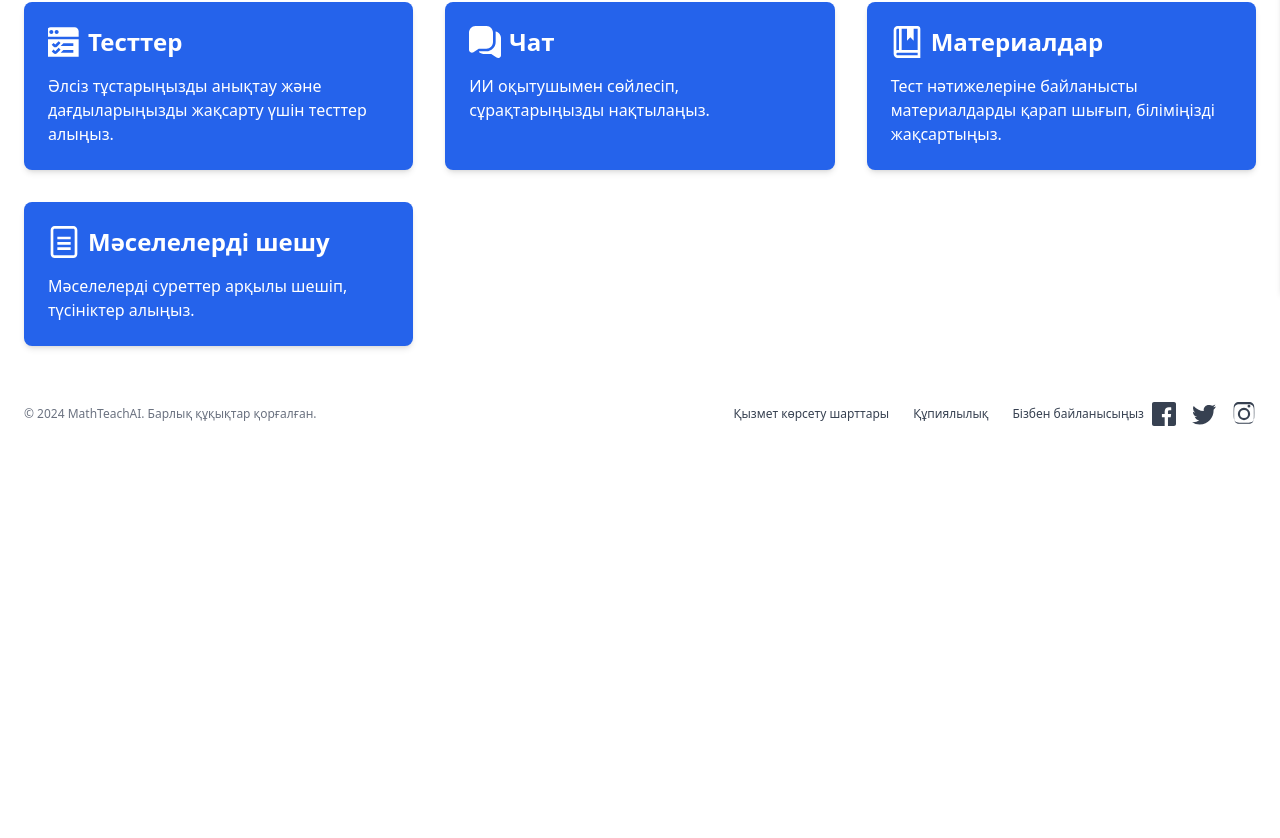
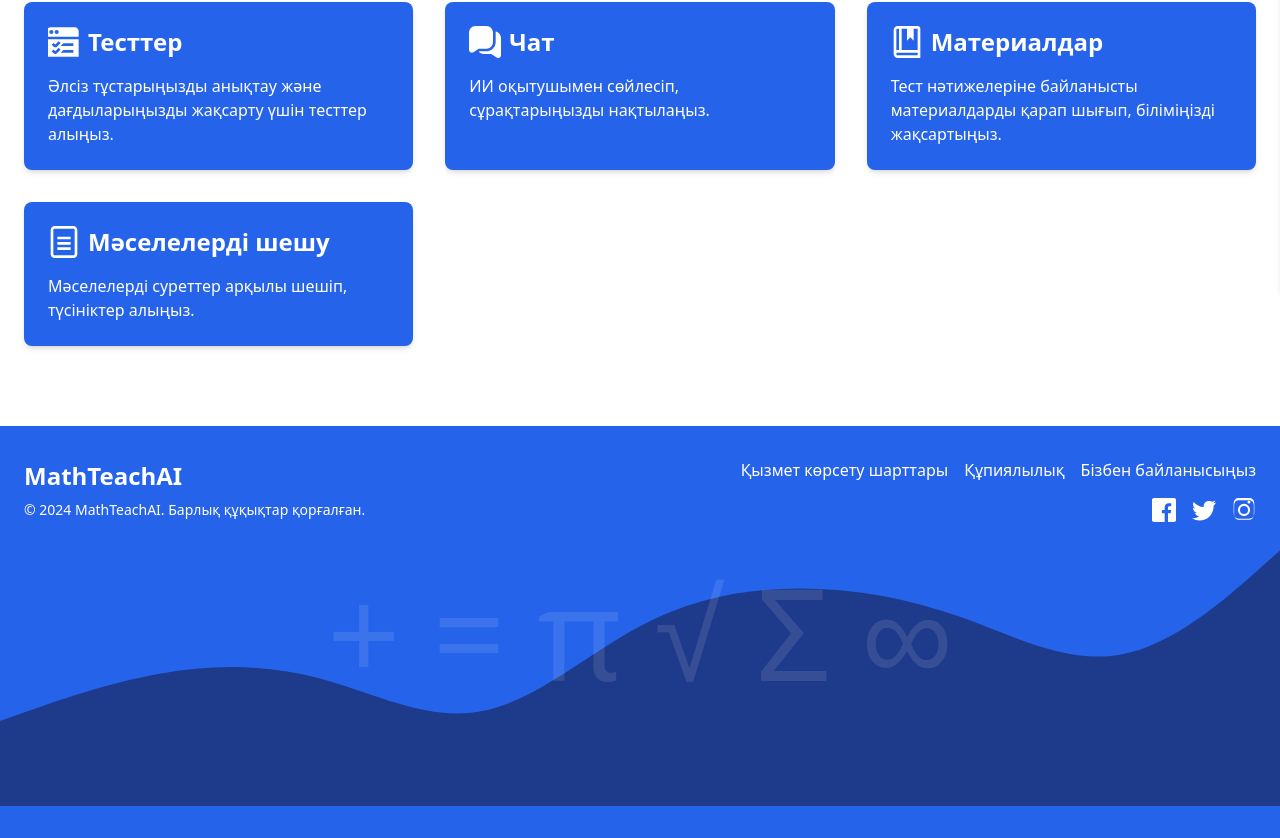
Before and after one commit to Alzhandar/MathBilimAI-client, a Next.js app: page /dashboard in a window 1280 px wide. Shown: the part 507-1345 px from the top of the page. Before the commit the page ends 957 px from the top, so only its background shows below. Built offline with nearby package versions, Linux system fonts and the light colour scheme.

Commit message:
add footer

```diff
--- a/pages/dashboard.tsx
+++ b/pages/dashboard.tsx
@@ -2,9 +2,9 @@ import React, { useEffect, useState } from 'react';
 import Link from 'next/link';
 
 const texts = [
-    'ҰБТ-ға дайындалу үшін ең жақсы ресурстар.',
-    'Математика бойынша кеңестер мен әдістер.',
-    'ҰБТ-ға табысты өту үшін қажетті ақпарат.'
+    'ҰБТ-ға дайындалу үшін ',
+    'Математика бойынша кеңестер',
+    'ҰБТ-ға табысты өту үшін .'
 ];
 
 const Dashboard = () => {
@@ -44,7 +44,6 @@ const Dashboard = () => {
                             </p>
                         </div>
 
-                        {/* New Section for Call-to-Action */}
                         <div className="text-center bg-blue-100 p-6 rounded-lg shadow-md space-y-4">
                             <h2 className="text-2xl font-bold text-blue-800">Сіздің білім деңгейіңізді тексеріңіз!</h2>
                             <p className="text-lg text-blue-700">
@@ -91,7 +90,6 @@ const Dashboard = () => {
                                     <p>Тест нәтижелеріне байланысты материалдарды қарап шығып, біліміңізді жақсартыңыз.</p>
                                 </a>
                             </Link>
-                            {/* New Card for Task Solutions */}
                             <Link href="/solutions" legacyBehavior>
                                 <a className="group block p-6 rounded-lg shadow-md bg-blue-600 text-white hover:bg-blue-700 transition duration-300 cursor-pointer">
                                     <div className="flex items-center mb-4">
@@ -107,42 +105,64 @@ const Dashboard = () => {
                     </div>
                 </section>
             </main>
-            <footer className="flex flex-col gap-2 sm:flex-row py-6 w-full items-center px-4 md:px-6 bg-white">
-                <p className="text-xs text-gray-500">&copy; 2024 MathTeachAI. Барлық құқықтар қорғалған.</p>
-                <nav className="sm:ml-auto flex gap-4 sm:gap-6">
-                    <Link href="#" prefetch={false} legacyBehavior>
-                        <a className="text-xs text-gray-700 hover:underline underline-offset-4">Қызмет көрсету шарттары</a>
+            <footer className="relative bg-blue-600 text-white py-8 mt-12 overflow-hidden">
+                <div className="absolute inset-0">
+                    <div className="flex flex-wrap justify-center items-center w-full h-full opacity-10">
+                        <span className="text-9xl mx-4">+</span>
+                        <span className="text-9xl mx-4">=</span>
+                        <span className="text-9xl mx-4">π</span>
+                        <span className="text-9xl mx-4">√</span>
+                        <span className="text-9xl mx-4">Σ</span>
+                        <span className="text-9xl mx-4">∞</span>
+                    </div>
+                </div>
+                <div className="container mx-auto px-4 md:px-6 relative z-10">
+                    <div className="flex flex-wrap justify-between items-center">
+                        <div className="w-full sm:w-auto text-center sm:text-left">
+                            <h3 className="text-2xl font-bold">MathTeachAI</h3>
+                            <p className="text-sm mt-2">&copy; 2024 MathTeachAI. Барлық құқықтар қорғалған.</p>
+                        </div>
+                        <div className="w-full sm:w-auto mt-4 sm:mt-0 text-center sm:text-right">
+                            <nav className="flex flex-wrap justify-center sm:justify-end gap-4">
+                                <Link href="#" legacyBehavior>
+                                    <a className="text-white hover:underline">Қызмет көрсету шарттары</a>
                                 </Link>
-                    <Link href="#" prefetch={false} legacyBehavior>
-                        <a className="text-xs text-gray-700 hover:underline underline-offset-4">Құпиялылық</a>
+                                <Link href="#" legacyBehavior>
+                                    <a className="text-white hover:underline">Құпиялылық</a>
                                 </Link>
-                    <Link href="#" prefetch={false} legacyBehavior>
-                        <a className="text-xs text-gray-700 hover:underline underline-offset-4">Бізбен байланысыңыз</a>
+                                <Link href="#" legacyBehavior>
+                                    <a className="text-white hover:underline">Бізбен байланысыңыз</a>
                                 </Link>
                             </nav>
-                <div className="flex gap-4 mt-4 sm:mt-0">
-                    <Link href="https://www.facebook.com" prefetch={false} legacyBehavior>
-                        <a className="text-gray-700 hover:text-blue-600" aria-label="Facebook">
+                            <div className="flex justify-center sm:justify-end gap-4 mt-4">
+                                <Link href="https://www.facebook.com" legacyBehavior>
+                                    <a className="text-white hover:text-blue-400" aria-label="Facebook">
                                         <svg xmlns="http://www.w3.org/2000/svg" viewBox="0 0 24 24" width="24" height="24" fill="currentColor">
                                             <path d="M22 0H2C.895 0 0 .895 0 2v20c0 1.105.895 2 2 2h10.68v-8.708H9.897v-3.394h2.783V9.57c0-2.754 1.665-4.25 4.095-4.25 1.164 0 2.165.087 2.457.126v2.85h-1.684c-1.322 0-1.577.629-1.577 1.551v2.035h3.154l-.411 3.394h-2.743V24H22c1.105 0 2-.895 2-2V2c0-1.105-.895-2-2-2z"/>
                                         </svg>
                                     </a>
                                 </Link>
-                    <Link href="https://www.twitter.com" prefetch={false} legacyBehavior>
-                        <a className="text-gray-700 hover:text-blue-400" aria-label="Twitter">
+                                <Link href="https://www.twitter.com" legacyBehavior>
+                                    <a className="text-white hover:text-blue-400" aria-label="Twitter">
                                         <svg xmlns="http://www.w3.org/2000/svg" viewBox="0 0 24 24" width="24" height="24" fill="currentColor">
                                             <path d="M24 4.557a9.838 9.838 0 01-2.828.775 4.933 4.933 0 002.165-2.723 9.865 9.865 0 01-3.127 1.197A4.92 4.92 0 0016.616 3c-2.717 0-4.92 2.204-4.92 4.92 0 .386.044.762.127 1.122-4.088-.205-7.715-2.163-10.141-5.142a4.905 4.905 0 00-.666 2.473 4.92 4.92 0 002.19 4.096 4.904 4.904 0 01-2.228-.616v.062c0 2.39 1.701 4.384 3.955 4.833a4.942 4.942 0 01-2.224.084c.628 1.956 2.445 3.377 4.6 3.418a9.865 9.865 0 01-6.1 2.102c-.396 0-.787-.023-1.175-.069a13.9 13.9 0 007.548 2.212c9.057 0 14.01-7.502 14.01-14.009 0-.213-.004-.426-.014-.637A10.01 10.01 0 0024 4.557z"/>
                                         </svg>
                                     </a>
                                 </Link>
-                    <Link href="https://www.instagram.com" prefetch={false} legacyBehavior>
-                        <a className="text-gray-700 hover:text-pink-600" aria-label="Instagram">
+                                <Link href="https://www.instagram.com" legacyBehavior>
+                                    <a className="text-white hover:text-pink-600" aria-label="Instagram">
                                         <svg xmlns="http://www.w3.org/2000/svg" viewBox="0 0 24 24" width="24" height="24" fill="currentColor">
                                             <path d="M12 2.163c3.204 0 3.584.012 4.849.07 1.366.062 2.633.333 3.608 1.309.976.975 1.247 2.242 1.309 3.608.058 1.265.07 1.645.07 4.849 0 3.204-.012 3.584-.07 4.849-.062 1.366-.333 2.633-1.309 3.608-.975.976-2.242 1.247-3.608 1.309-1.265.058-1.645.07-4.849.07-3.204 0-3.584-.012-4.849-.07-1.366-.062-2.633-.333-3.608-1.309-.976-.975-1.247-2.242-1.309-3.608-.058-1.265-.07-1.645-.07-4.849 0-3.204.012-3.584.07-4.849.062-1.366.333-2.633 1.309-3.608.975-.976 2.242-1.247 3.608-1.309 1.265-.058 1.645-.07 4.849-.07m0-2.163c-3.259 0-3.67.013-4.947.072-1.425.065-2.88.385-3.913 1.418-1.033 1.033-1.353 2.487-1.418 3.913-.059 1.277-.072 1.688-.072 4.947s.013 3.67.072 4.947c.065 1.425.385 2.88 1.418 3.913 1.033 1.033 2.487 1.353 3.913 1.418 1.277.059 1.688.072 4.947.072s3.67-.013 4.947-.072c1.425-.065 2.88-.385 3.913-1.418 1.033-1.033 1.353-2.487 1.418-3.913.059-1.277.072-1.688.072-4.947s-.013-3.67-.072-4.947c-.065-1.425-.385-2.88-1.418-3.913-1.033-1.033-2.487-1.353-3.913-1.418-1.277-.059-1.688-.072-4.947-.072zM12 5.838a6.162 6.162 0 100 12.324 6.162 6.162 0 000-12.324zm0 10.162a3.999 3.999 0 110-7.998 3.999 3.999 0 010 7.998zm6.406-11.845a1.44 1.44 0 11-2.88 0 1.44 1.44 0 012.88 0z"/>
                                         </svg>
                                     </a>
                                 </Link>
                             </div>
+                        </div>
+                    </div>
+                </div>
+                <svg className="w-full" viewBox="0 0 1440 320">
+                    <path fill="#1E3A8A" fillOpacity="1" d="M0,224L30,213.3C60,203,120,181,180,170.7C240,160,300,160,360,176C420,192,480,224,540,213.3C600,203,660,149,720,117.3C780,85,840,75,900,74.7C960,75,1020,85,1080,106.7C1140,128,1200,160,1260,149.3C1320,139,1380,85,1410,58.7L1440,32L1440,320L1410,320C1380,320,1320,320,1260,320C1200,320,1140,320,1080,320C1020,320,960,320,900,320C840,320,780,320,720,320C660,320,600,320,540,320C480,320,420,320,360,320C300,320,240,320,180,320C120,320,60,320,30,320L0,320Z"></path>
+                </svg>
             </footer>
             <style jsx>{`
                 @keyframes typing {
```
Lines whose indentation alone changed are shown as unchanged.
